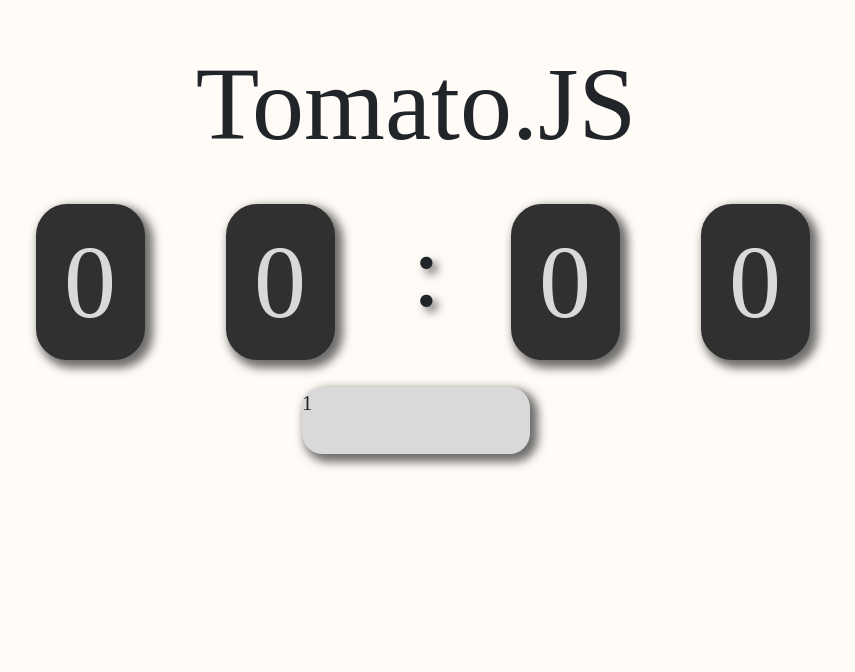
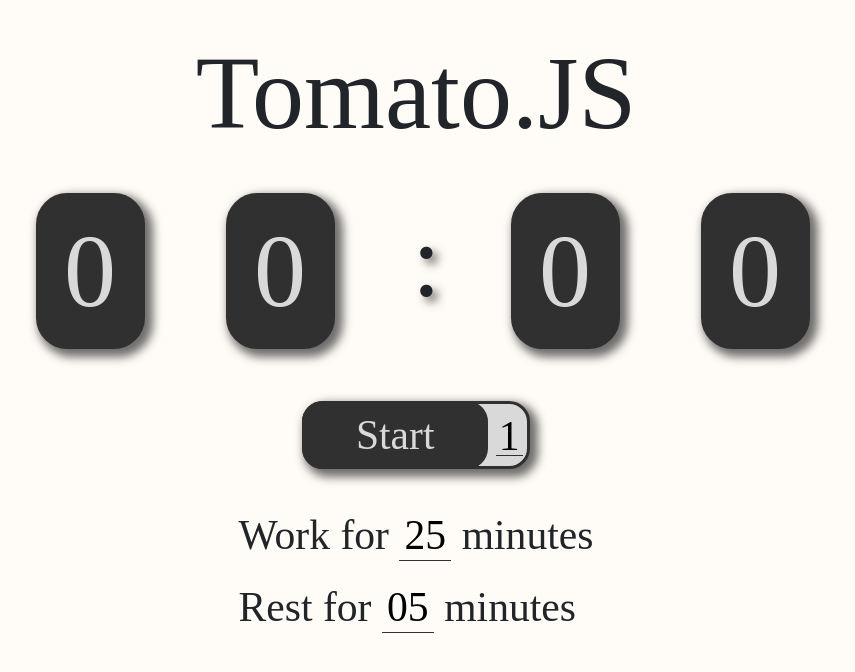
Before and after one commit to mcthesw/tomato-clock.js, a website: page index.html in a window 1280 px wide. Shown: the whole page, without its empty margins (224-1079 px from the left). Drawn offline with nearby package versions, Linux system fonts and the light colour scheme; a web font is replaced by a local one.

Commit message:
提示文字和输入框

```diff
--- a/index.html
+++ b/index.html
@@ -37,10 +37,21 @@
         </div>
         <div class="row" id="startButtonContainer">
             <!-- 按钮部分 -->
-            <div id="containerButton">1</div>
+            <div id="containerButton">
+                <button type="button" id="wrappedButton">Start</button>
+                <input type="text" id="inputTimes" maxlength="1" value="1">
+            </div>
         </div>
-        <div class="row"></div>
-        <div class="row"></div>
+        <div class="row">
+            <!-- 提示文字和输入框部分 -->
+            <div id="wordContainer">
+                <p>Work for <input type="text" id="inputWork" maxlength="2" value="25"> minutes</p>
+                <p>Rest for <input type="text" id="inputRest" maxlength="2" value="05"> minutes</p>
+            </div>
+        </div>
+        <div class="row">
+            <!-- 底栏部分 -->
+        </div>
     </div>
     <div class="container" id="page2">
         <div class="row">
--- a/mystyle.css
+++ b/mystyle.css
@@ -14,7 +14,7 @@ body {
 
 .titleContainer {
     margin: auto;
-    margin-top: 2rem;
+    margin-top: 1.5rem;
 }
 
 .titleContainer > h1 {
@@ -31,7 +31,7 @@ body {
 
 #clockContainer > div{
     margin-top: 1.3rem;
-    margin-bottom: 1.3rem;
+    margin-bottom: 2.5rem;
     text-align: center;
     font-size: 5rem;
 
@@ -64,9 +64,65 @@ body {
 #containerButton{
     width: calc(10rem + 20px);
     height: calc(3rem + 5px);
+    display: flex;
+
+    box-shadow: 5px 5px 10px 3px rgba(48, 48, 48, 0.7);
 
     background-color: rgb(217, 217, 217);
+    border:3px solid rgb(48, 48, 48);
     border-color: rgb(48, 48, 48);
-    box-shadow: 5px 5px 10px 3px rgba(48, 48, 48, 0.7);
     border-radius: 1rem;
 }
+
+button#wrappedButton{
+    width: calc(8rem + 20px);
+    height: calc(3rem + 5px);
+    outline: none;
+
+    background-color: rgb(48, 48, 48);
+    border-radius: 1rem;
+    border:0;
+
+    position: relative;
+    left: -3px;
+    top: -3px;
+
+    font-size: 2rem;
+    color: rgb(217, 217, 217);
+}
+
+input#inputTimes{
+    width: 1.3rem;
+    height: 2.5rem;
+    font-size: 2rem;
+    text-align: center;
+
+    background:none;
+	outline:none;
+	border:none;
+
+    position: relative;
+    left: 0.2rem;
+    padding-top: 0.7rem;
+
+    border-bottom: 1.5px solid rgb(48, 48, 48);
+}
+
+#wordContainer{
+    margin: auto;
+    margin-top: 2rem;
+}
+#wordContainer > p{
+    line-height: 1.5rem;
+    font-size: 2rem;
+}
+#wordContainer > p >input{
+    background:none;
+	outline:none;
+	border:none;
+
+    width: 2.5rem;
+    text-align: center;
+
+    border-bottom: 1.5px solid rgb(48, 48, 48);
+}
```
